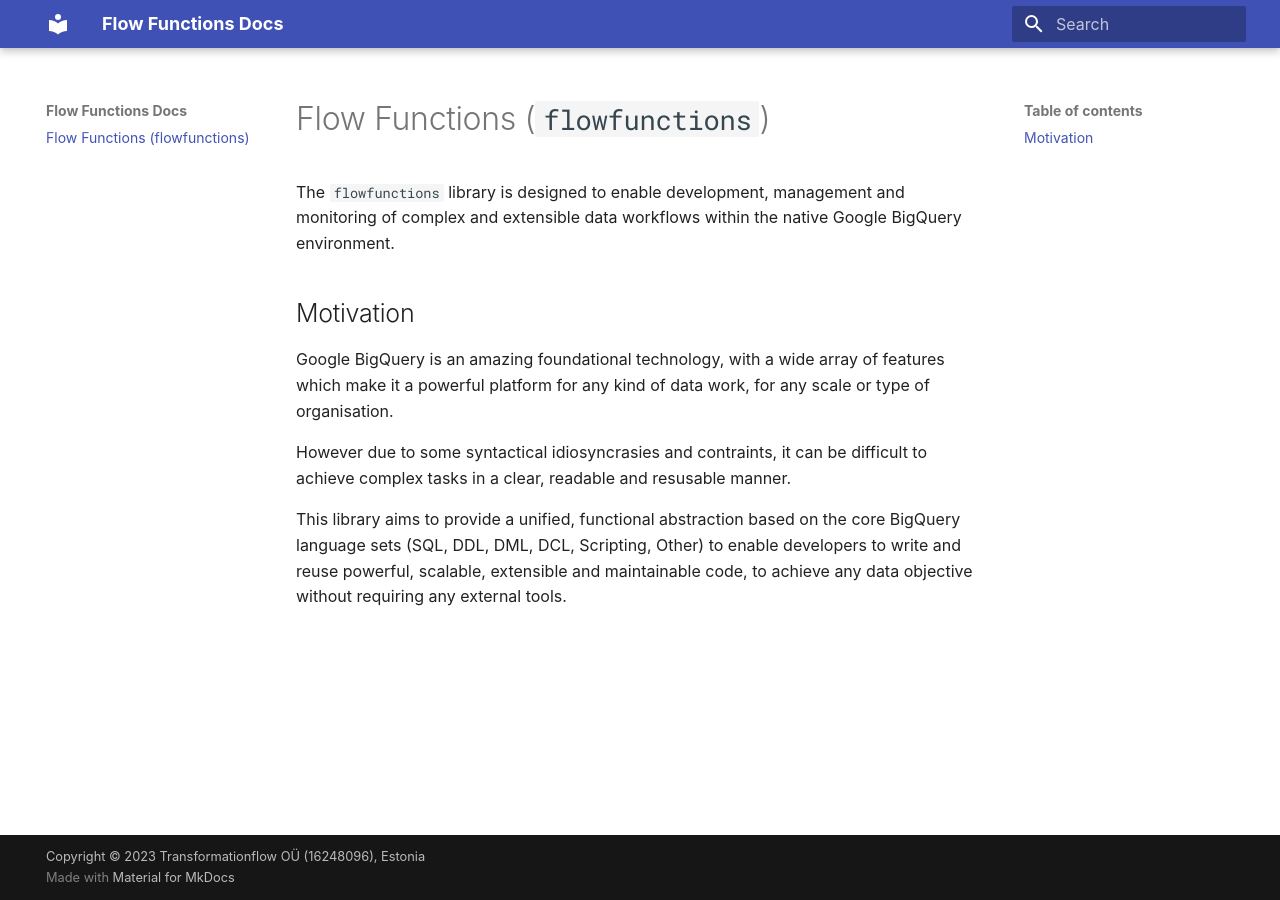
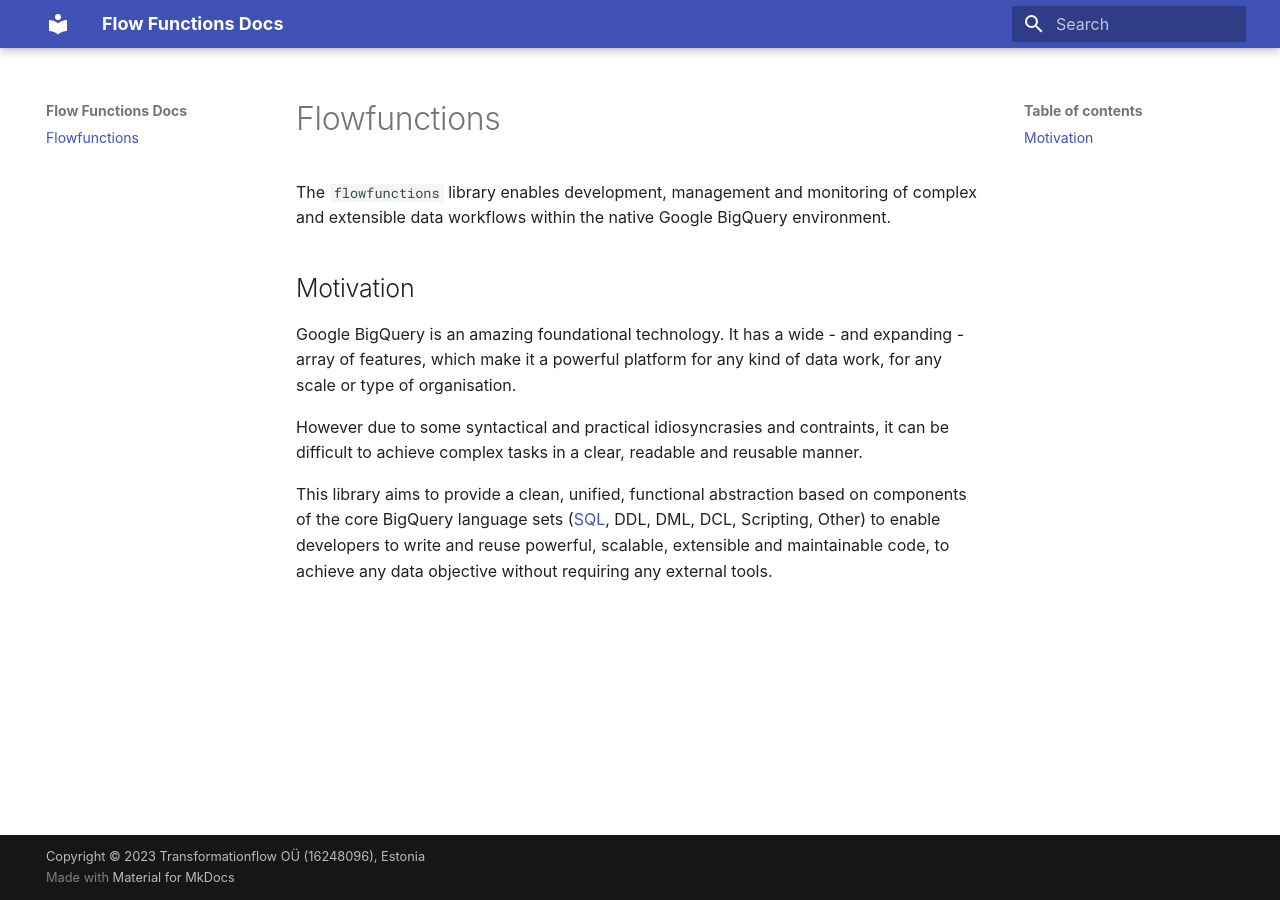
Before and after one commit to flowfunctions/flowfunctions.github.io, an MkDocs documentation site: the page built from docs/index.md, in a window 1280 px wide. Built offline with MkDocs 1.6.1 and Material for MkDocs 9.7.7, drawn with Linux system fonts in a browser that asks for light colours; some web fonts are replaced.

Commit message:
added motivation

```diff
--- a/docs/index.md
+++ b/docs/index.md
@@ -1,10 +1,10 @@
-# Flow Functions (`flowfunctions`)
+# Flowfunctions
 
-The `flowfunctions` library is designed to enable development, management and monitoring of complex and extensible data workflows within the native Google BigQuery environment.
+The `flowfunctions` library enables development, management and monitoring of complex and extensible data workflows within the native Google BigQuery environment.
 
 ## Motivation
-Google BigQuery is an amazing foundational technology, with a wide array of features which make it a powerful platform for any kind of data work, for any scale or type of organisation.
+Google BigQuery is an amazing foundational technology. It has a wide - and expanding - array of features, which make it a powerful platform for any kind of data work, for any scale or type of organisation.
 
-However due to some syntactical idiosyncrasies and contraints, it can be difficult to achieve complex tasks in a clear, readable and resusable manner.
+However due to some syntactical and practical idiosyncrasies and contraints, it can be difficult to achieve complex tasks in a clear, readable and reusable manner.
 
-This library aims to provide a unified, functional abstraction based on the core BigQuery language sets (SQL, DDL, DML, DCL, Scripting, Other) to enable developers to write and reuse powerful, scalable, extensible and maintainable code, to achieve any data objective without requiring any external tools.
+This library aims to provide a clean, unified, functional abstraction based on components of the core BigQuery language sets ([SQL](https://cloud.google.com/bigquery/docs/reference/standard-sql/introduction), DDL, DML, DCL, Scripting, Other) to enable developers to write and reuse powerful, scalable, extensible and maintainable code, to achieve any data objective without requiring any external tools.
```
